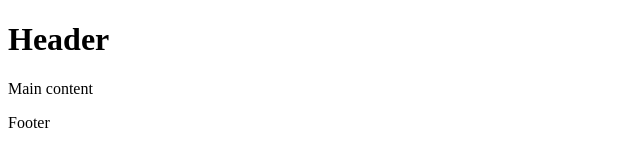
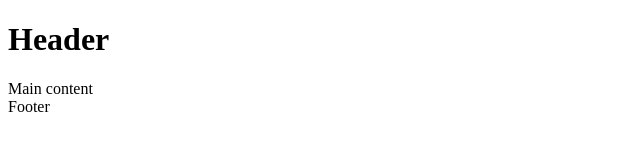
Before and after one commit to Mafika-Mahlobo/alx-frontend, a plain HTML site: page 0x00-html_advanced/3-index.html in a window 1280 px wide. Shown: the full height of the page, 0-640 px from the left. Drawn offline with Linux system fonts and the light colour scheme.

Commit message:
task3, edit

```diff
--- a/0x00-html_advanced/3-index.html
+++ b/0x00-html_advanced/3-index.html
@@ -16,7 +16,7 @@
 		<span>Main content</span>
 	</main>
 	<footer>
-		<p>Footer</p>
+		<span>Footer</span>
 	</footer>
 </body>
 </html>
```
